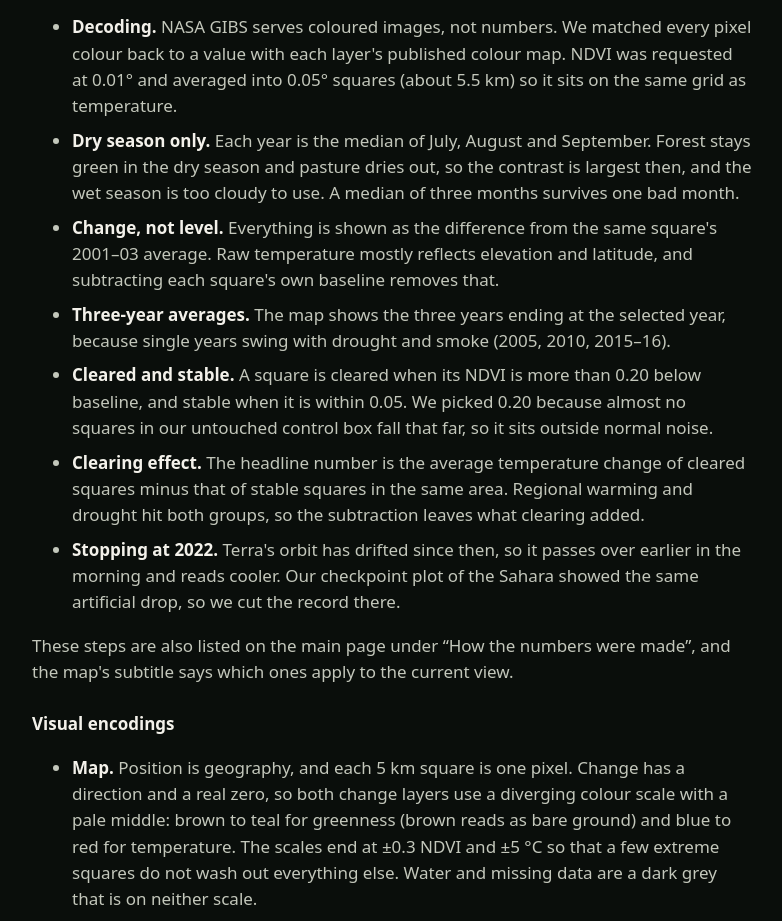
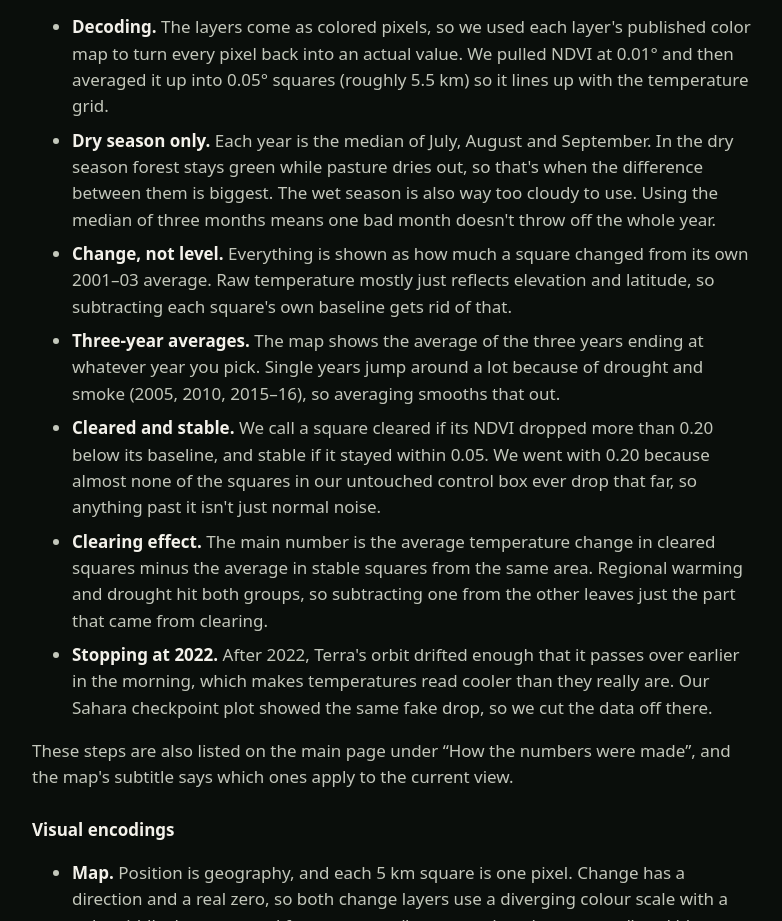
Before and after one commit to silasjude/dsc106_project3, a plain HTML site: page writeup.html in a window 1280 px wide. Shown: the part 760-1681 px from the top of the page, without its empty margins (248-1030 px from the left). Drawn offline with Linux system fonts and the light colour scheme.

Commit message:
Revise design rationale for data transformations

```diff
--- a/writeup.html
+++ b/writeup.html
@@ -41,26 +41,28 @@
 
   <h3>Data transformations</h3>
   <ul>
-    <li><b>Decoding.</b> NASA GIBS serves coloured images, not numbers. We matched every pixel colour back to
-      a value with each layer's published colour map. NDVI was requested at 0.01° and averaged into 0.05°
-      squares (about 5.5&nbsp;km) so it sits on the same grid as temperature.</li>
-    <li><b>Dry season only.</b> Each year is the median of July, August and September. Forest stays green in
-      the dry season and pasture dries out, so the contrast is largest then, and the wet season is too cloudy
-      to use. A median of three months survives one bad month.</li>
-    <li><b>Change, not level.</b> Everything is shown as the difference from the same square's 2001–03
-      average. Raw temperature mostly reflects elevation and latitude, and subtracting each square's own
-      baseline removes that.</li>
-    <li><b>Three-year averages.</b> The map shows the three years ending at the selected year,
-      because single years swing with drought and smoke (2005, 2010, 2015–16).</li>
-    <li><b>Cleared and stable.</b> A square is cleared when its NDVI is more than 0.20 below baseline, and
-      stable when it is within 0.05. We picked 0.20 because almost no squares in our untouched control box
-      fall that far, so it sits outside normal noise.</li>
-    <li><b>Clearing effect.</b> The headline number is the average temperature change of cleared squares
-      minus that of stable squares in the same area. Regional warming and drought hit both groups, so the
-      subtraction leaves what clearing added.</li>
-    <li><b>Stopping at 2022.</b> Terra's orbit has drifted since then, so it passes over earlier in the
-      morning and reads cooler. Our checkpoint plot of the Sahara showed the same artificial drop, so we cut
-      the record there.</li>
+    <li><b>Decoding.</b> The layers come as colored pixels, so we used each layer's published color map to turn
+      every pixel back into an actual value. We pulled NDVI at 0.01° and then averaged it up into 0.05° squares
+      (roughly 5.5&nbsp;km) so it lines up with the temperature grid.</li>
+    <li><b>Dry season only.</b> Each year is the median of July, August and September. In the dry season forest
+      stays green while pasture dries out, so that's when the difference between them is biggest. The wet season
+      is also way too cloudy to use. Using the median of three months means one bad month doesn't throw off the
+      whole year.</li>
+    <li><b>Change, not level.</b> Everything is shown as how much a square changed from its own 2001–03 average.
+      Raw temperature mostly just reflects elevation and latitude, so subtracting each square's own baseline
+      gets rid of that.</li>
+    <li><b>Three-year averages.</b> The map shows the average of the three years ending at whatever year you pick.
+      Single years jump around a lot because of drought and smoke (2005, 2010, 2015–16), so averaging smooths
+      that out.</li>
+    <li><b>Cleared and stable.</b> We call a square cleared if its NDVI dropped more than 0.20 below its baseline,
+      and stable if it stayed within 0.05. We went with 0.20 because almost none of the squares in our untouched
+      control box ever drop that far, so anything past it isn't just normal noise.</li>
+    <li><b>Clearing effect.</b> The main number is the average temperature change in cleared squares minus the
+      average in stable squares from the same area. Regional warming and drought hit both groups, so subtracting
+      one from the other leaves just the part that came from clearing.</li>
+    <li><b>Stopping at 2022.</b> After 2022, Terra's orbit drifted enough that it passes over earlier in the
+      morning, which makes temperatures read cooler than they really are. Our Sahara checkpoint plot showed the
+      same fake drop, so we cut the data off there.</li>
   </ul>
   <p>These steps are also listed on the main page under “How the numbers were made”, and the map's subtitle says which ones apply to the current view.</p>
 
```
